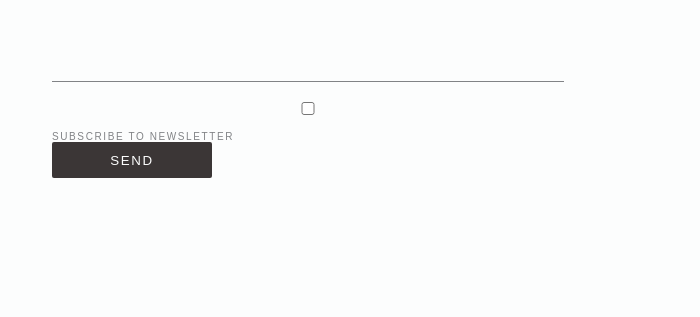
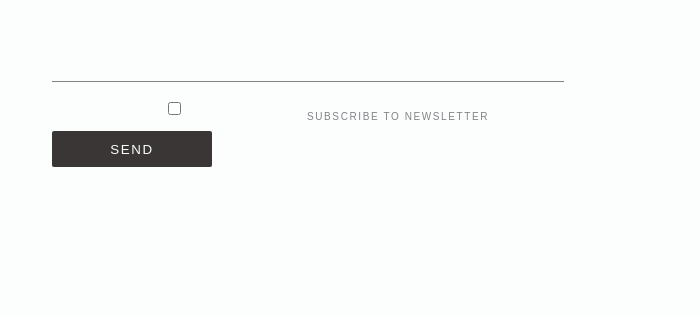
Before and after one commit to AbhinavTIS/JS, a plain HTML site: page index.html in a window 1280 px wide. Shown: the part 483-800 px from the top of the page, 580-1280 px from the left. Drawn offline with Linux system fonts and the light colour scheme.

Commit message:
positioned the checkbox

```diff
--- a/Javascript/app.js
+++ b/Javascript/app.js
@@ -23,7 +23,7 @@ const submitBtn = document.getElementById('submit');
 const validate = (e) => {
   e.preventDefault();
 
-  if (name.value.length < 3) {
+  if (name.value.length < 2) {
     errorElement.innerHTML = 'Your name should be at least 3 characters long.';
     return false;
   }
--- a/index.html
+++ b/index.html
@@ -5,28 +5,31 @@
 
 <!DOCTYPE html>
 <html lang="en">
+
 <head>
   <meta charset="UTF-8">
   <meta name="viewport" content="width=device-width, initial-scale=1.0">
   <title>Document</title>
   <link rel="stylesheet" href="CSS/styles.css">
 </head>
+
 <body>
   <div class="contact-container">
     <div class="left-col">
-      <img class="logo" src="https://www.indonesia.travel/content/dam/indtravelrevamp/en/logo.png"/>
+      <img class="logo" src="https://www.indonesia.travel/content/dam/indtravelrevamp/en/logo.png" />
     </div>
     <div class="right-col">
       <div class="theme-switch-wrapper">
-      <label class="theme-switch" for="checkbox">
+        <label class="theme-switch" for="checkbox">
           <input type="checkbox" id="checkbox" />
           <div class="slider round"></div>
-    </label>
-    <div class="description">Dark Mode</div>
-  </div>
+        </label>
+        <div class="description">Dark Mode</div>
+      </div>
 
       <h1>Contact us</h1>
-      <p>Planning to visit Indonesia soon? Get insider tips on where to go, things to do and find best deals for your next adventure.</p>
+      <p>Planning to visit Indonesia soon? Get insider tips on where to go, things to do and find best deals for your
+        next adventure.</p>
 
       <form id="contact-form" method="post">
         <label for="name">Full name</label>
@@ -44,18 +47,19 @@
         <label for="message">Message</label>
         <textarea rows="6" placeholder="Your Message" id="message" name="message" required></textarea>
 
-        <!-- New Newsletter Subscription Checkbox -->
-        <div style="margin-top: 20px;">
-          <input type="checkbox" id="subscribe" name="subscribe">
+        <!-- Revised Newsletter Subscription Checkbox Section -->
+        <div class="newsletter-subscription" style="margin-top: 20px; display: flex; align-items: center;">
+          <input type="checkbox" id="subscribe" name="subscribe" style="margin-right: 10px;">
           <label for="subscribe">Subscribe to newsletter</label>
         </div>
 
         <button type="submit" id="submit" name="submit">Send</button>
       </form>
 
-  <script src="Javascript/app.js"></script>
+      <script src="Javascript/app.js"></script>
 
 </body>
+
 </html>
 
 
```
Also changed, not shown: CSS/styles.css (line endings or trailing spaces).
